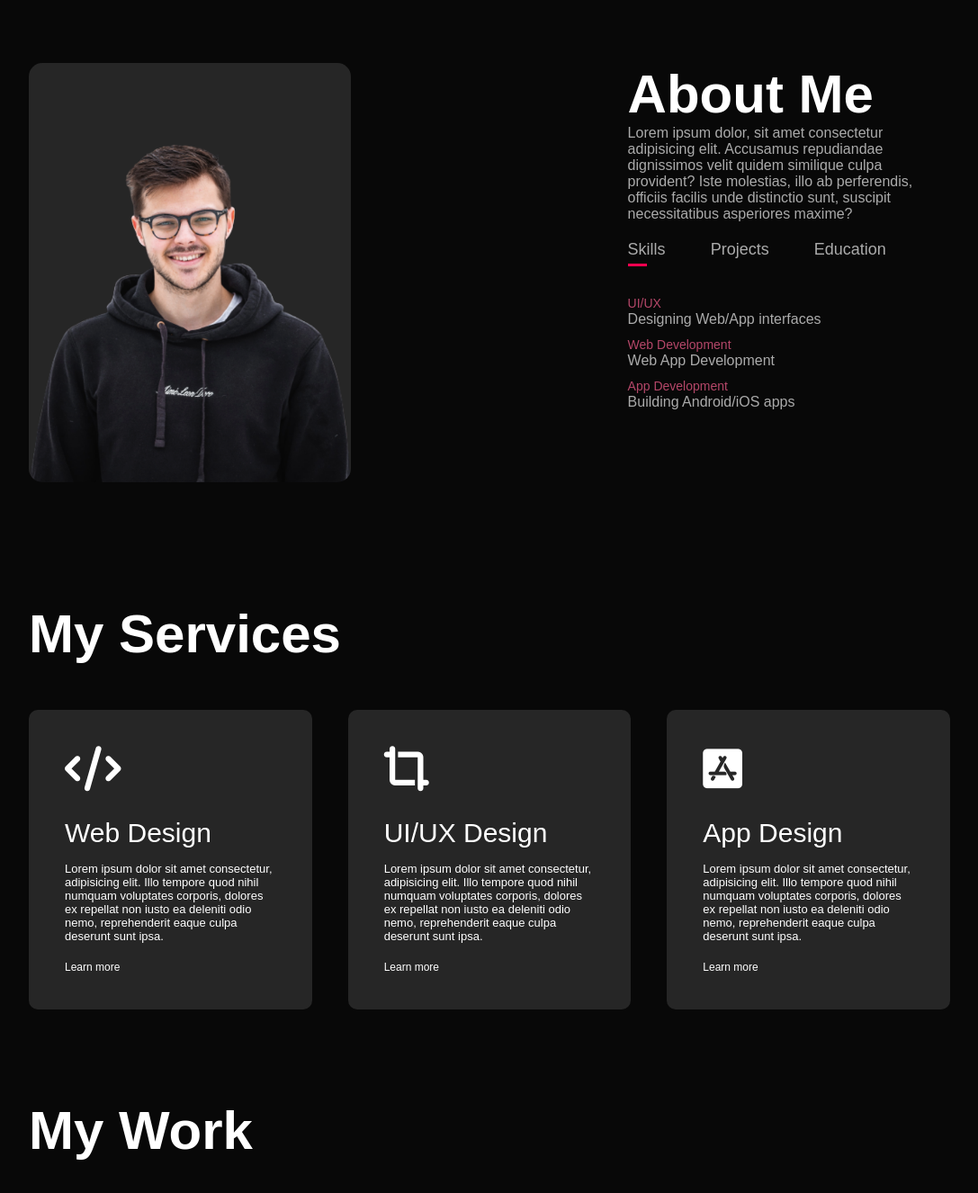
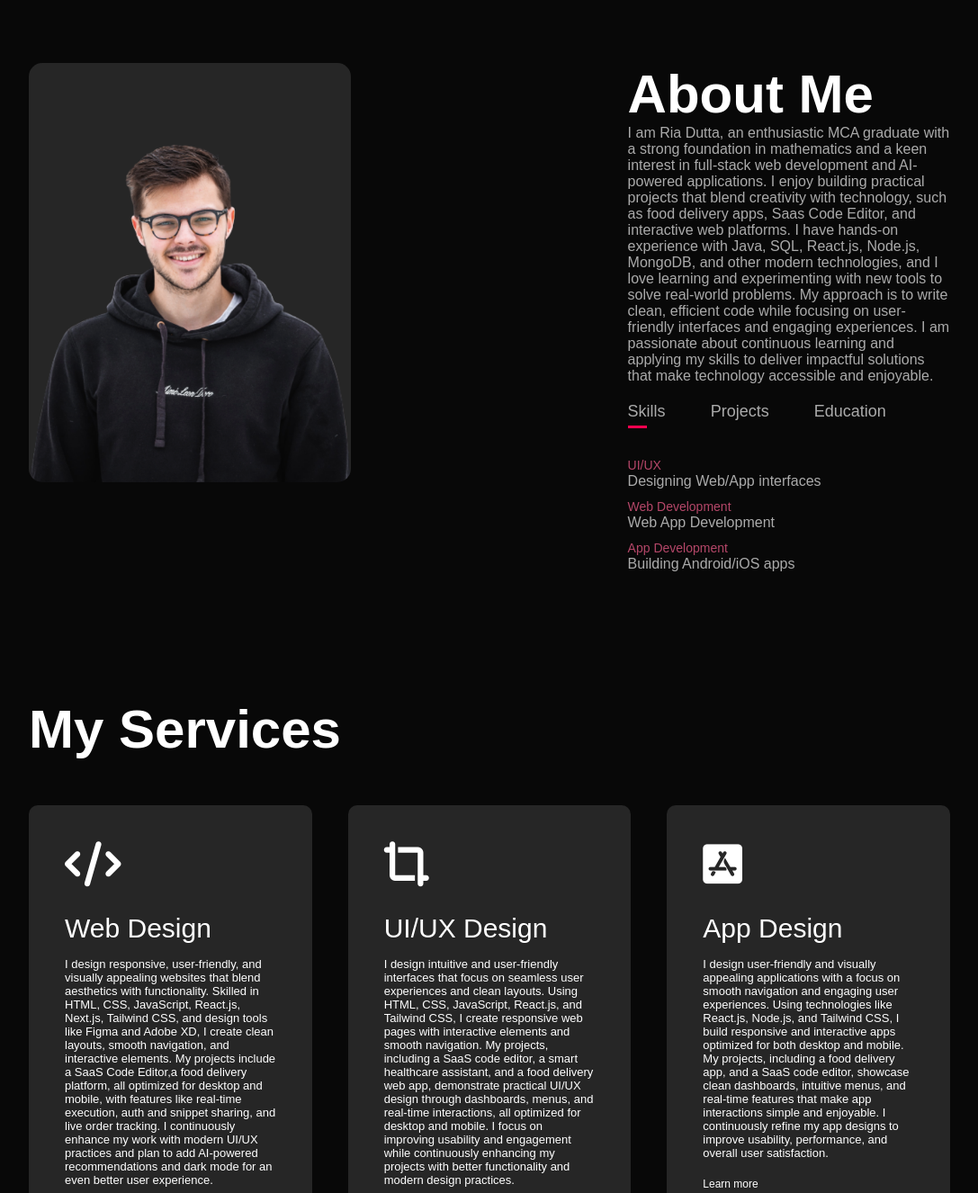
Before and after one commit to Ria-Dutta257/Portfolio, a plain HTML site: page index.html in a window 1280 px wide. Shown: the part 820-2146 px from the top of the page at 90% size, without its empty margins (96-1183 px from the left). Drawn offline with Linux system fonts and the light colour scheme.

Commit message:
Updated about section

```diff
--- a/index.html
+++ b/index.html
@@ -43,10 +43,19 @@
           <div class="about-col-2">
             <h1 class="sub-title">About Me</h1>
             <p>
-              Lorem ipsum dolor, sit amet consectetur adipisicing elit.
-              Accusamus repudiandae dignissimos velit quidem similique culpa
-              provident? Iste molestias, illo ab perferendis, officiis facilis
-              unde distinctio sunt, suscipit necessitatibus asperiores maxime?
+              I am Ria Dutta, an enthusiastic MCA graduate with a strong
+              foundation in mathematics and a keen interest in full-stack web
+              development and AI-powered applications. I enjoy building
+              practical projects that blend creativity with technology, such as
+              food delivery apps, Saas Code Editor, and interactive web
+              platforms. I have hands-on experience with Java, SQL, React.js,
+              Node.js, MongoDB, and other modern technologies, and I love
+              learning and experimenting with new tools to solve real-world
+              problems. My approach is to write clean, efficient code while
+              focusing on user-friendly interfaces and engaging experiences. I
+              am passionate about continuous learning and applying my skills to
+              deliver impactful solutions that make technology accessible and
+              enjoyable.
             </p>
             <div class="tab-titles">
               <p class="tab-links active-link" onclick="opentab('skills')">
@@ -95,10 +104,16 @@
             <i class="fa-solid fa-code"></i>
             <h2>Web Design</h2>
             <p>
-              Lorem ipsum dolor sit amet consectetur, adipisicing elit. Illo
-              tempore quod nihil numquam voluptates corporis, dolores ex
-              repellat non iusto ea deleniti odio nemo, reprehenderit eaque
-              culpa deserunt sunt ipsa.
+              I design responsive, user-friendly, and visually appealing
+              websites that blend aesthetics with functionality. Skilled in
+              HTML, CSS, JavaScript, React.js, Next.js, Tailwind CSS, and design
+              tools like Figma and Adobe XD, I create clean layouts, smooth
+              navigation, and interactive elements. My projects include a SaaS
+              Code Editor,a food delivery platform, all optimized for desktop
+              and mobile, with features like real-time execution, auth and
+              snippet sharing, and live order tracking. I continuously enhance
+              my work with modern UI/UX practices and plan to add AI-powered
+              recommendations and dark mode for an even better user experience.
             </p>
             <a href="#">Learn more</a>
           </div>
@@ -107,10 +122,16 @@
             <i class="fa-solid fa-crop-simple"></i>
             <h2>UI/UX Design</h2>
             <p>
-              Lorem ipsum dolor sit amet consectetur, adipisicing elit. Illo
-              tempore quod nihil numquam voluptates corporis, dolores ex
-              repellat non iusto ea deleniti odio nemo, reprehenderit eaque
-              culpa deserunt sunt ipsa.
+              I design intuitive and user-friendly interfaces that focus on
+              seamless user experiences and clean layouts. Using HTML, CSS,
+              JavaScript, React.js, and Tailwind CSS, I create responsive web
+              pages with interactive elements and smooth navigation. My
+              projects, including a SaaS code editor, a smart healthcare
+              assistant, and a food delivery web app, demonstrate practical
+              UI/UX design through dashboards, menus, and real-time
+              interactions, all optimized for desktop and mobile. I focus on
+              improving usability and engagement while continuously enhancing my
+              projects with better functionality and modern design practices.
             </p>
             <a href="#">Learn more</a>
           </div>
@@ -119,10 +140,15 @@
             <i class="fa-brands fa-app-store-ios"></i>
             <h2>App Design</h2>
             <p>
-              Lorem ipsum dolor sit amet consectetur, adipisicing elit. Illo
-              tempore quod nihil numquam voluptates corporis, dolores ex
-              repellat non iusto ea deleniti odio nemo, reprehenderit eaque
-              culpa deserunt sunt ipsa.
+              I design user-friendly and visually appealing applications with a
+              focus on smooth navigation and engaging user experiences. Using
+              technologies like React.js, Node.js, and Tailwind CSS, I build
+              responsive and interactive apps optimized for both desktop and
+              mobile. My projects, including a food delivery app, and a SaaS code
+              editor, showcase clean dashboards, intuitive menus, and real-time
+              features that make app interactions simple and enjoyable. I
+              continuously refine my app designs to improve usability,
+              performance, and overall user satisfaction.
             </p>
             <a href="#">Learn more</a>
           </div>
@@ -189,8 +215,8 @@
         <div class="row">
           <div class="contact-left">
             <h1 class="sub-title">Contact Me</h1>
-            <p><i class="fa-solid fa-paper-plane"></i> contact@example.com</p>
-            <p><i class="fa-solid fa-phone"></i> 0123456789</p>
+            <p><i class="fa-solid fa-paper-plane"></i> riadutta257@gmail.com</p>
+            <p><i class="fa-solid fa-phone"></i> 6206094257</p>
             <div class="social-icons">
               <a href="https://facebook.com/"
                 ><i class="fa-brands fa-facebook"></i
@@ -199,17 +225,17 @@
               <a href="#"><i class="fa-brands fa-instagram"></i></a>
               <a href="#"><i class="fa-brands fa-linkedin"></i></a>
             </div>
-            <a href="images/my-cv.pdf" download class="btn btn2">Download CV</a>
+            <a href="images/RIA'S CV.pdf" download class="btn btn2">Download CV</a>
           </div>
           <div class="contact-right">
-
             <form name="submit-to-google-sheet">
               <input type="text" name="Name" placeholder="Your Name" required />
               <input
                 type="email"
                 name="Email"
                 placeholder="Your Email"
-                required/>
+                required
+              />
               <textarea
                 name="Message"
                 rows="6"
@@ -218,7 +244,6 @@
               <button type="submit" class="btn btn2">Submit</button>
             </form>
             <span id="msg"></span>
-
           </div>
         </div>
       </div>
@@ -263,17 +288,17 @@
       const scriptURL =
         "https://script.google.com/macros/s/AKfycbx9_i4LX1BhrVFTrBcs8Pg02yT2uSiuNgX5rNrTiHP3S4ZbzMJrkwaHo07o7mxXqynDGA/exec";
       const form = document.forms["submit-to-google-sheet"];
-      const msg = document.getElementById("msg")
+      const msg = document.getElementById("msg");
 
       form.addEventListener("submit", (e) => {
         e.preventDefault();
         fetch(scriptURL, { method: "POST", body: new FormData(form) })
-          .then(response => {
-            msg.innerHTML = "Message sent successfully"
-            setTimeout(function(){
-              msg.innerHTML = ""
-            },5000)
-            form.reset()
+          .then((response) => {
+            msg.innerHTML = "Message sent successfully";
+            setTimeout(function () {
+              msg.innerHTML = "";
+            }, 5000);
+            form.reset();
           })
           .catch((error) => console.error("Error!", error.message));
       });
```
Also changed, not shown: 1 other file.
